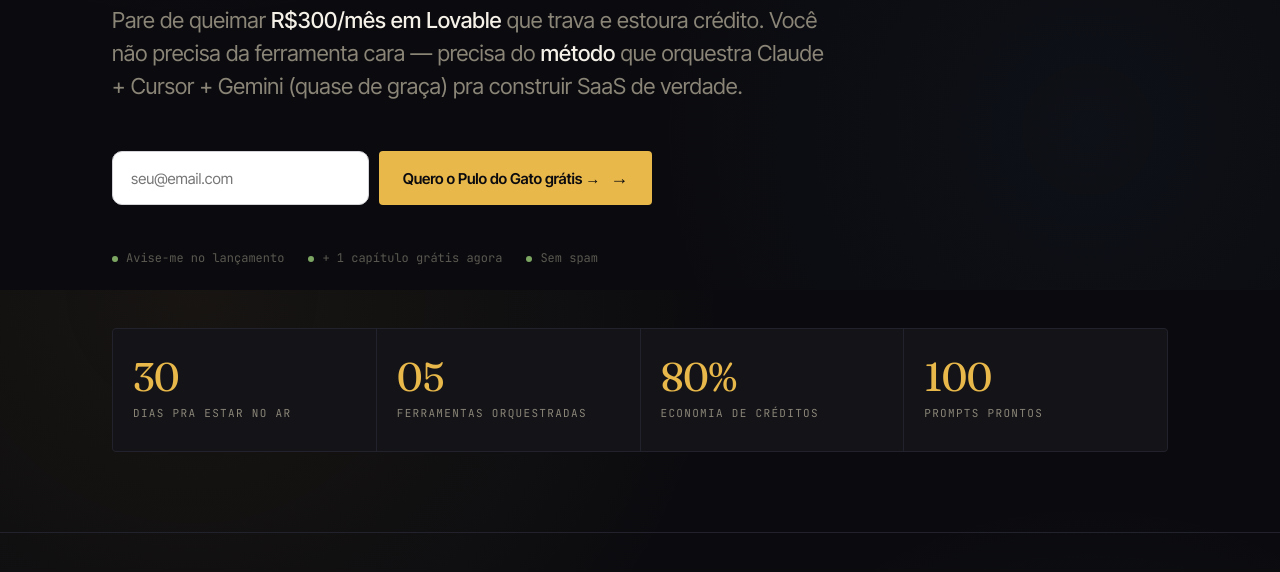
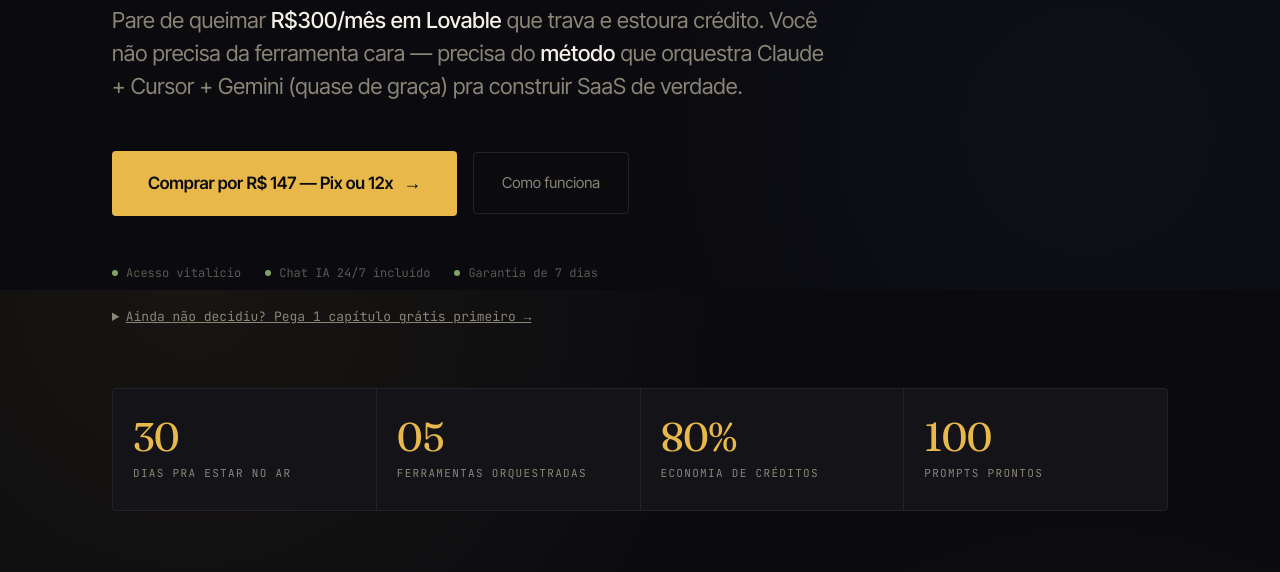
Before and after one commit to helvyssxc-spec/Ebook-IA, a plain HTML site: page produto-orquestra/landing/index.html in a window 1280 px wide. Shown: the part 510-1082 px from the top of the page. Drawn offline with Linux system fonts and the light colour scheme.

Commit message:
landing: ativar carrinho com checkout Kiwify (bpaQYI2)

```diff
--- a/produto-orquestra/landing/index.html
+++ b/produto-orquestra/landing/index.html
@@ -832,17 +832,28 @@
     <p class="hero-sub">
       Pare de queimar <strong>R$300/mês em Lovable</strong> que trava e estoura crédito. Você não precisa da ferramenta cara — precisa do <strong>método</strong> que orquestra Claude + Cursor + Gemini (quase de graça) pra construir SaaS de verdade.
     </p>
-    <!-- LEAD CAPTURE pré-lançamento (CTA principal) -->
-    <form id="leadForm" class="lead-form" onsubmit="return submitLead(event)">
-      <input type="email" id="leadEmail" name="email" placeholder="seu@email.com" required>
-      <button type="submit" class="btn-primary" id="leadBtn">Quero o Pulo do Gato grátis →</button>
-      <div class="lead-msg" id="leadMsg"></div>
-    </form>
+    <!-- CTA principal: COMPRA -->
+    <div class="hero-ctas">
+      <a href="https://pay.kiwify.com.br/bpaQYI2" class="btn-primary" target="_blank" rel="noopener">Comprar por R$ 147 — Pix ou 12x</a>
+      <a href="#como-funciona" class="btn-secondary">Como funciona</a>
+    </div>
     <div class="hero-microcopy">
-      <span>Avise-me no lançamento</span>
-      <span>+ 1 capítulo grátis agora</span>
-      <span>Sem spam</span>
+      <span>Acesso vitalício</span>
+      <span>Chat IA 24/7 incluído</span>
+      <span>Garantia de 7 dias</span>
     </div>
+
+    <!-- Fallback: ainda não decidiu? Pega o capítulo grátis -->
+    <details id="leadFallback" style="margin-top: 24px; max-width: 540px;">
+      <summary style="cursor: pointer; font-size: 13px; color: var(--ink-mute, #8A8577); text-decoration: underline; font-family: 'JetBrains Mono', monospace;">
+        Ainda não decidiu? Pega 1 capítulo grátis primeiro →
+      </summary>
+      <form id="leadForm" class="lead-form" onsubmit="return submitLead(event)">
+        <input type="email" id="leadEmail" name="email" placeholder="seu@email.com" required>
+        <button type="submit" class="btn-secondary" id="leadBtn" style="cursor: pointer;">Receber capítulo grátis</button>
+        <div class="lead-msg" id="leadMsg"></div>
+      </form>
+    </details>
 
     <style>
       .lead-form { display: flex; gap: 10px; flex-wrap: wrap; max-width: 540px; margin: 28px 0 16px; }
@@ -1287,7 +1298,7 @@
         Pix à vista ou cartão em até 12x — <strong>R$ 14,20/mês</strong>
       </div>
 
-      <a href="https://pay.kiwify.com.br/bpadvLg" class="btn-primary" style="font-size: 18px; padding: 20px 44px;">Quero começar agora</a>
+      <a href="https://pay.kiwify.com.br/bpaQYI2" class="btn-primary" style="font-size: 18px; padding: 20px 44px;">Quero começar agora</a>
 
       <div class="guarantee">Garantia incondicional de 7 dias</div>
     </div>
```
